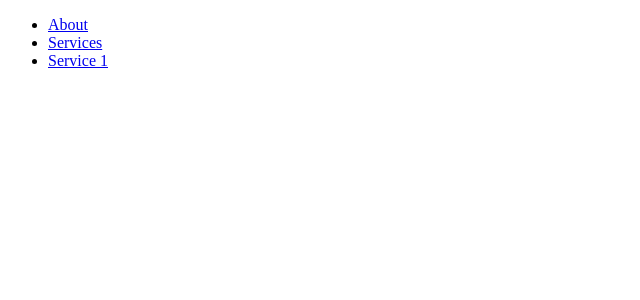
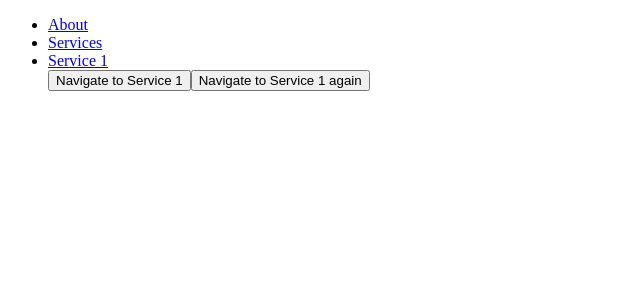
Before and after one commit to antoanparashkevov/antoanp-nextjs, a Next.js app: page / in a window 1280 px wide. Shown: the top 300 px of the page, without its empty margins (0-640 px from the left). Built offline with nearby package versions, Linux system fonts and the light colour scheme.

Commit message:
navigate programatically

```diff
--- a/src/pages/index.js
+++ b/src/pages/index.js
@@ -1,6 +1,9 @@
 import Link from "next/link";
+import { useRouter } from "next/router";
 
-export default function Home() {
+export default function HomePage () {
+    const router = useRouter();
+
   return (
     <>
       <div>
@@ -27,6 +30,8 @@ export default function Home() {
             >
               Service 1</Link>
           </li>
+            <button onClick={() => router.push('/services/1')}>Navigate to Service 1</button>
+            <button onClick={() => router.push({ pathname: '/services/[serviceId]', query: { serviceId : '1' } } ) }>Navigate to Service 1 again</button>
         </ul>
       </div>
     </>
```
